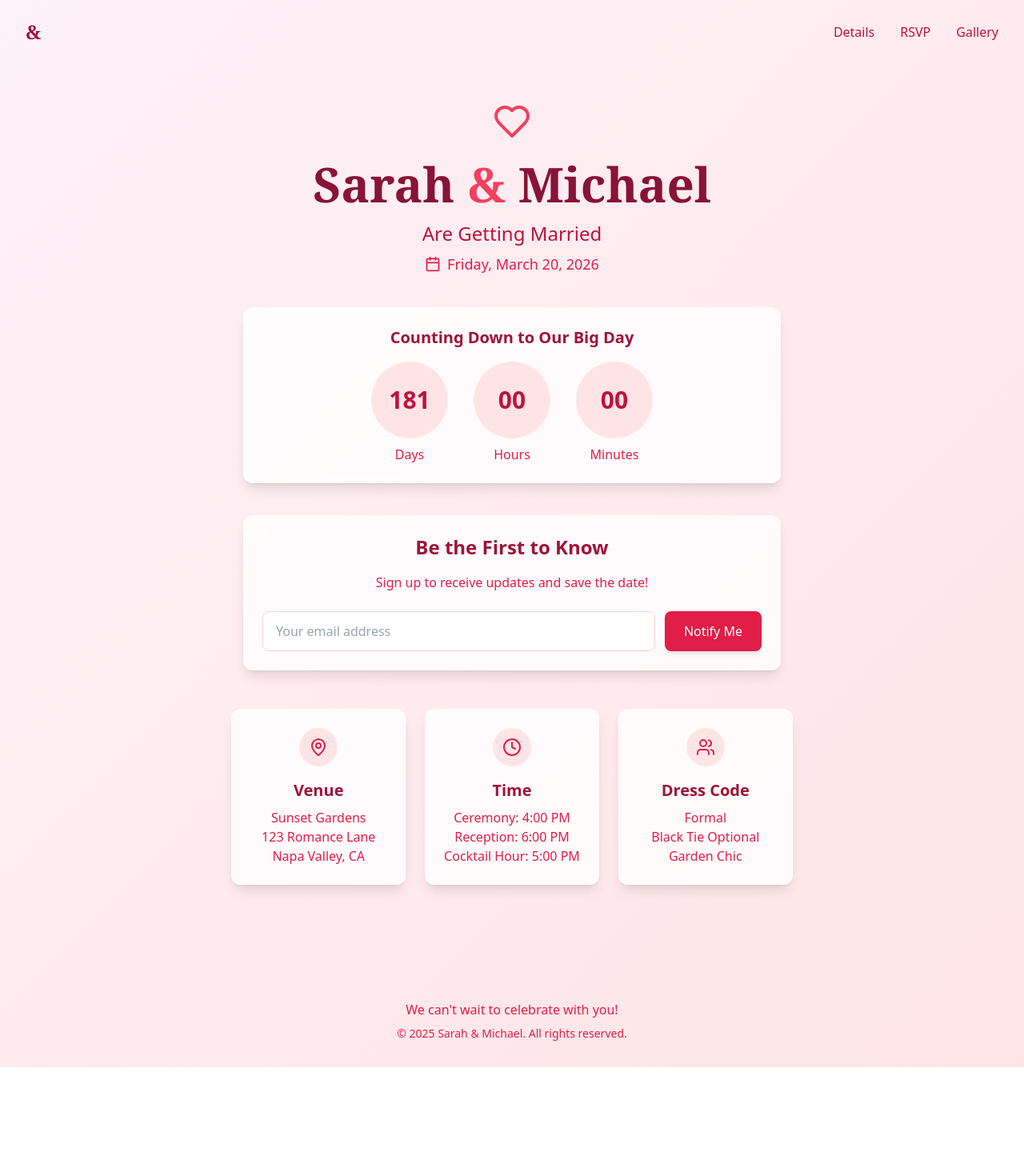
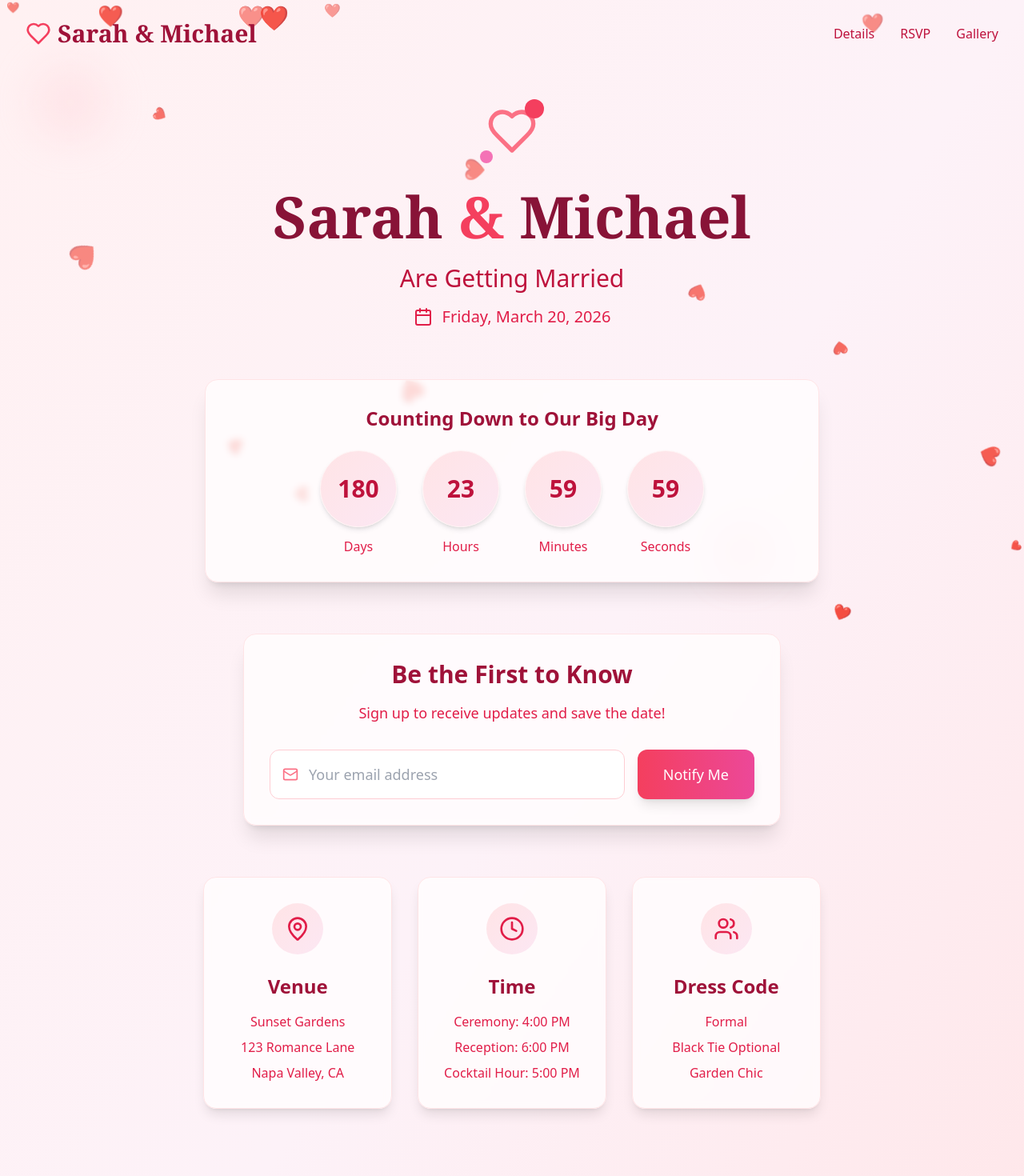
Before and after one commit to jrahme10/wedding-project, a React (Vite) app: page / in a window 1280 px wide. Shown: the top 1470 px of the page at 80% size. Before the commit the page ends 1334 px from the top, so only its background shows below. Built offline with nearby package versions, Linux system fonts and the light colour scheme.

Commit message:
[dyad] Enhancing wedding landing page with animations and improved design - wrote 3 file(s), added framer-motion package(s)

```diff
--- a/package.json
+++ b/package.json
@@ -45,6 +45,7 @@
     "cmdk": "^1.0.0",
     "date-fns": "^3.6.0",
     "embla-carousel-react": "^8.3.0",
+    "framer-motion": "^12.23.16",
     "input-otp": "^1.2.4",
     "lucide-react": "^0.462.0",
     "next-themes": "^0.3.0",
--- a/src/pages/Index.tsx
+++ b/src/pages/Index.tsx
@@ -1,9 +1,16 @@
-import { useState } from 'react';
-import { Mail, Calendar, Heart, Users, MapPin, Clock } from 'lucide-react';
+import { useState, useEffect } from 'react';
+import { Mail, Calendar, Heart, Users, MapPin, Clock, Camera } from 'lucide-react';
+import { motion } from 'framer-motion';
 
 const Index = () => {
   const [email, setEmail] = useState('');
   const [isSubmitted, setIsSubmitted] = useState(false);
+  const [timeLeft, setTimeLeft] = useState({
+    days: 0,
+    hours: 0,
+    minutes: 0,
+    seconds: 0
+  });
 
   const handleSubmit = (e: React.FormEvent) => {
     e.preventDefault();
@@ -21,46 +28,132 @@ const Index = () => {
   const weddingDate = new Date();
   weddingDate.setMonth(weddingDate.getMonth() + 6);
 
-  // Calculate days until wedding
-  const daysUntilWedding = Math.ceil(
-    (weddingDate.getTime() - new Date().getTime()) / (1000 * 3600 * 24)
-  );
+  // Calculate time until wedding
+  useEffect(() => {
+    const timer = setInterval(() => {
+      const now = new Date().getTime();
+      const distance = weddingDate.getTime() - now;
+
+      const days = Math.floor(distance / (1000 * 60 * 60 * 24));
+      const hours = Math.floor((distance % (1000 * 60 * 60 * 24)) / (1000 * 60 * 60));
+      const minutes = Math.floor((distance % (1000 * 60 * 60)) / (1000 * 60));
+      const seconds = Math.floor((distance % (1000 * 60)) / 1000);
+
+      setTimeLeft({ days, hours, minutes, seconds });
+    }, 1000);
+
+    return () => clearInterval(timer);
+  }, [weddingDate]);
+
+  // Floating hearts animation
+  useEffect(() => {
+    const createHeart = () => {
+      const heart = document.createElement('div');
+      heart.innerHTML = '❤';
+      heart.className = 'floating-heart';
+      heart.style.left = Math.random() * 100 + 'vw';
+      heart.style.animationDuration = Math.random() * 3 + 2 + 's';
+      heart.style.opacity = Math.random() * 0.5 + 0.5 + '';
+      heart.style.fontSize = Math.random() * 20 + 10 + 'px';
+
+      document.body.appendChild(heart);
+
+      setTimeout(() => {
+        heart.remove();
+      }, 5000);
+    };
+
+    const heartInterval = setInterval(createHeart, 300);
+
+    return () => clearInterval(heartInterval);
+  }, []);
 
   return (
-    <div className="min-h-screen bg-gradient-to-br from-pink-50 to-rose-100 flex flex-col">
+    <div className="min-h-screen bg-gradient-to-br from-rose-50 via-pink-50 to-rose-100 flex flex-col relative overflow-hidden">
+      {/* Floating hearts */}
+      <style>{`
+        .floating-heart {
+          position: absolute;
+          top: 100%;
+          animation: floatUp linear forwards;
+          z-index: 0;
+        }
+        @keyframes floatUp {
+          to {
+            transform: translateY(-100vh) rotate(360deg);
+          }
+        }
+      `}</style>
+
+      {/* Decorative elements */}
+      <div className="absolute top-20 left-10 w-24 h-24 rounded-full bg-rose-200/30 blur-xl"></div>
+      <div className="absolute bottom-20 right-10 w-32 h-32 rounded-full bg-pink-200/30 blur-xl"></div>
+      <div className="absolute top-1/3 right-1/4 w-16 h-16 rounded-full bg-rose-300/20 blur-xl"></div>
+
       {/* Header */}
-      <header className="py-6 px-4 sm:px-6 lg:px-8">
+      <header className="py-6 px-4 sm:px-6 lg:px-8 relative z-10">
         <div className="flex justify-between items-center">
-          <div className="text-2xl font-serif font-bold text-rose-800">
-            &</div>
+          <motion.div
+            initial={{ opacity: 0, y: -20 }}
+            animate={{ opacity: 1, y: 0 }}
+            transition={{ duration: 0.5 }}
+            className="text-3xl font-serif font-bold text-rose-800 flex items-center"
+          >
+            <Heart className="w-8 h-8 mr-2 text-rose-500" />
+            Sarah & Michael
+          </motion.div>
           <nav className="hidden md:block">
             <ul className="flex space-x-8">
-              <li><a href="#details" className="text-rose-700 hover:text-rose-900 transition-colors">Details</a></li>
-              <li><a href="#rsvp" className="text-rose-700 hover:text-rose-900 transition-colors">RSVP</a></li>
-              <li><a href="#gallery" className="text-rose-700 hover:text-rose-900 transition-colors">Gallery</a></li>
+              <li><a href="#details" className="text-rose-700 hover:text-rose-900 transition-colors font-medium">Details</a></li>
+              <li><a href="#rsvp" className="text-rose-700 hover:text-rose-900 transition-colors font-medium">RSVP</a></li>
+              <li><a href="#gallery" className="text-rose-700 hover:text-rose-900 transition-colors font-medium">Gallery</a></li>
             </ul>
           </nav>
         </div>
       </header>
 
       {/* Hero Section */}
-      <main className="flex-grow flex flex-col items-center justify-center px-4 py-12 text-center">
+      <main className="flex-grow flex flex-col items-center justify-center px-4 py-12 text-center relative z-10">
         <div className="max-w-4xl">
-          <div className="mb-6">
-            <Heart className="w-12 h-12 text-rose-500 mx-auto" />
-          </div>
+          <motion.div
+            initial={{ opacity: 0, y: 20 }}
+            animate={{ opacity: 1, y: 0 }}
+            transition={{ duration: 0.7 }}
+            className="mb-8"
+          >
+            <div className="relative inline-block">
+              <Heart className="w-16 h-16 text-rose-400 mx-auto" />
+              <div className="absolute -top-2 -right-2 w-6 h-6 bg-rose-500 rounded-full"></div>
+              <div className="absolute -bottom-2 -left-2 w-4 h-4 bg-pink-400 rounded-full"></div>
+            </div>
+          </motion.div>
 
-          <h1 className="text-4xl md:text-6xl font-serif font-bold text-rose-900 mb-4">
+          <motion.h1
+            initial={{ opacity: 0, y: 20 }}
+            animate={{ opacity: 1, y: 0 }}
+            transition={{ duration: 0.7, delay: 0.1 }}
+            className="text-5xl md:text-7xl font-serif font-bold text-rose-900 mb-6"
+          >
             Sarah <span className="text-rose-500">&</span> Michael
-          </h1>
+          </motion.h1>
 
-          <p className="text-xl md:text-2xl text-rose-700 mb-2">
+          <motion.p
+            initial={{ opacity: 0, y: 20 }}
+            animate={{ opacity: 1, y: 0 }}
+            transition={{ duration: 0.7, delay: 0.2 }}
+            className="text-2xl md:text-3xl text-rose-700 mb-4 font-light"
+          >
             Are Getting Married
-          </p>
+          </motion.p>
 
-          <div className="flex items-center justify-center space-x-2 text-rose-600 mb-10">
-            <Calendar className="w-5 h-5" />
-            <span className="text-lg font-medium">
+          <motion.div
+            initial={{ opacity: 0, y: 20 }}
+            animate={{ opacity: 1, y: 0 }}
+            transition={{ duration: 0.7, delay: 0.3 }}
+            className="flex items-center justify-center space-x-3 text-rose-600 mb-16"
+          >
+            <Calendar className="w-6 h-6" />
+            <span className="text-xl font-medium">
               {weddingDate.toLocaleDateString('en-US', {
                 weekday: 'long',
                 year: 'numeric',
@@ -68,102 +161,147 @@ const Index = () => {
                 day: 'numeric'
               })}
             </span>
-          </div>
+          </motion.div>
 
           {/* Countdown */}
-          <div className="bg-white/80 backdrop-blur-sm rounded-xl p-6 mb-10 shadow-lg max-w-2xl mx-auto">
-            <h2 className="text-xl font-semibold text-rose-800 mb-4">Counting Down to Our Big Day</h2>
+          <motion.div
+            initial={{ opacity: 0, y: 30 }}
+            animate={{ opacity: 1, y: 0 }}
+            transition={{ duration: 0.7, delay: 0.4 }}
+            className="bg-white/70 backdrop-blur-sm rounded-2xl p-8 mb-16 shadow-xl max-w-3xl mx-auto border border-rose-100"
+          >
+            <h2 className="text-2xl font-semibold text-rose-800 mb-6">Counting Down to Our Big Day</h2>
             <div className="flex justify-center space-x-4 md:space-x-8">
               <div className="text-center">
-                <div className="w-20 h-20 md:w-24 md:h-24 rounded-full bg-rose-100 flex items-center justify-center mb-2">
-                  <span className="text-2xl md:text-3xl font-bold text-rose-700">{daysUntilWedding}</span>
+                <div className="w-20 h-20 md:w-24 md:h-24 rounded-full bg-gradient-to-br from-rose-100 to-pink-100 flex items-center justify-center mb-3 shadow-md border border-rose-50">
+                  <span className="text-2xl md:text-3xl font-bold text-rose-700">{timeLeft.days}</span>
                 </div>
-                <span className="text-sm md:text-base text-rose-600">Days</span>
+                <span className="text-sm md:text-base text-rose-600 font-medium">Days</span>
               </div>
               <div className="text-center">
-                <div className="w-20 h-20 md:w-24 md:h-24 rounded-full bg-rose-100 flex items-center justify-center mb-2">
-                  <span className="text-2xl md:text-3xl font-bold text-rose-700">00</span>
+                <div className="w-20 h-20 md:w-24 md:h-24 rounded-full bg-gradient-to-br from-rose-100 to-pink-100 flex items-center justify-center mb-3 shadow-md border border-rose-50">
+                  <span className="text-2xl md:text-3xl font-bold text-rose-700">{timeLeft.hours.toString().padStart(2, '0')}</span>
                 </div>
-                <span className="text-sm md:text-base text-rose-600">Hours</span>
+                <span className="text-sm md:text-base text-rose-600 font-medium">Hours</span>
               </div>
               <div className="text-center">
-                <div className="w-20 h-20 md:w-24 md:h-24 rounded-full bg-rose-100 flex items-center justify-center mb-2">
-                  <span className="text-2xl md:text-3xl font-bold text-rose-700">00</span>
+                <div className="w-20 h-20 md:w-24 md:h-24 rounded-full bg-gradient-to-br from-rose-100 to-pink-100 flex items-center justify-center mb-3 shadow-md border border-rose-50">
+                  <span className="text-2xl md:text-3xl font-bold text-rose-700">{timeLeft.minutes.toString().padStart(2, '0')}</span>
                 </div>
-                <span className="text-sm md:text-base text-rose-600">Minutes</span>
+                <span className="text-sm md:text-base text-rose-600 font-medium">Minutes</span>
+              </div>
+              <div className="text-center">
+                <div className="w-20 h-20 md:w-24 md:h-24 rounded-full bg-gradient-to-br from-rose-100 to-pink-100 flex items-center justify-center mb-3 shadow-md border border-rose-50">
+                  <span className="text-2xl md:text-3xl font-bold text-rose-700">{timeLeft.seconds.toString().padStart(2, '0')}</span>
+                </div>
+                <span className="text-sm md:text-base text-rose-600 font-medium">Seconds</span>
               </div>
             </div>
-          </div>
+          </motion.div>
 
           {/* RSVP Form */}
-          <div id="rsvp" className="bg-white/80 backdrop-blur-sm rounded-xl p-6 shadow-lg max-w-2xl mx-auto mb-12">
-            <h2 className="text-2xl font-semibold text-rose-800 mb-4">Be the First to Know</h2>
-            <p className="text-rose-600 mb-6">Sign up to receive updates and save the date!</p>
+          <motion.div
+            initial={{ opacity: 0, y: 30 }}
+            animate={{ opacity: 1, y: 0 }}
+            transition={{ duration: 0.7, delay: 0.5 }}
+            id="rsvp" className="bg-white/70 backdrop-blur-sm rounded-2xl p-8 shadow-xl max-w-2xl mx-auto mb-16 border border-rose-100"
+          >
+            <h2 className="text-3xl font-semibold text-rose-800 mb-4">Be the First to Know</h2>
+            <p className="text-rose-600 mb-8 text-lg">Sign up to receive updates and save the date!</p>
 
             {isSubmitted ? (
-              <div className="bg-green-100 border border-green-400 text-green-700 px-4 py-3 rounded mb-4">
+              <motion.div
+                initial={{ opacity: 0 }}
+                animate={{ opacity: 1 }}
+                className="bg-green-100 border border-green-400 text-green-700 px-6 py-4 rounded-xl mb-6 text-lg"
+              >
                 Thank you! We'll keep you updated.
-              </div>
+              </motion.div>
             ) : (
-              <form onSubmit={handleSubmit} className="flex flex-col sm:flex-row gap-3">
-                <div className="flex-grow">
+              <form onSubmit={handleSubmit} className="flex flex-col sm:flex-row gap-4">
+                <div className="flex-grow relative">
+                  <Mail className="absolute left-4 top-1/2 transform -translate-y-1/2 w-5 h-5 text-rose-400" />
                   <input
                     type="email"
                     value={email}
                     onChange={(e) => setEmail(e.target.value)}
                     placeholder="Your email address"
-                    className="w-full px-4 py-3 rounded-lg border border-rose-200 focus:outline-none focus:ring-2 focus:ring-rose-300 focus:border-transparent"
+                    className="w-full pl-12 pr-4 py-4 rounded-xl border border-rose-200 focus:outline-none focus:ring-2 focus:ring-rose-300 focus:border-transparent text-lg"
                     required
                   />
                 </div>
                 <button
                   type="submit"
-                  className="px-6 py-3 bg-rose-600 hover:bg-rose-700 text-white font-medium rounded-lg transition-colors shadow-md hover:shadow-lg"
+                  className="px-8 py-4 bg-gradient-to-r from-rose-500 to-pink-500 hover:from-rose-600 hover:to-pink-600 text-white font-medium rounded-xl transition-all shadow-lg hover:shadow-xl transform hover:-translate-y-0.5 duration-300 text-lg"
                 >
                   Notify Me
                 </button>
               </form>
             )}
-          </div>
+          </motion.div>
 
           {/* Wedding Details */}
-          <div id="details" className="grid grid-cols-1 md:grid-cols-3 gap-6 max-w-4xl mx-auto mb-16">
-            <div className="bg-white/80 backdrop-blur-sm rounded-xl p-6 shadow-lg">
-              <div className="w-12 h-12 bg-rose-100 rounded-full flex items-center justify-center mx-auto mb-4">
-                <MapPin className="w-6 h-6 text-rose-600" />
+          <motion.div
+            initial={{ opacity: 0, y: 30 }}
+            animate={{ opacity: 1, y: 0 }}
+            transition={{ duration: 0.7, delay: 0.6 }}
+            id="details" className="grid grid-cols-1 md:grid-cols-3 gap-8 max-w-5xl mx-auto mb-20"
+          >
+            <div className="bg-white/70 backdrop-blur-sm rounded-2xl p-8 shadow-lg border border-rose-100 hover:shadow-xl transition-shadow duration-300">
+              <div className="w-16 h-16 bg-gradient-to-br from-rose-100 to-pink-100 rounded-full flex items-center justify-center mx-auto mb-6">
+                <MapPin className="w-8 h-8 text-rose-600" />
               </div>
-              <h3 className="text-xl font-semibold text-rose-800 mb-2">Venue</h3>
-              <p className="text-rose-600">Sunset Gardens</p>
-              <p className="text-rose-600">123 Romance Lane</p>
+              <h3 className="text-2xl font-semibold text-rose-800 mb-4">Venue</h3>
+              <p className="text-rose-600 mb-2 font-medium">Sunset Gardens</p>
+              <p className="text-rose-600 mb-2">123 Romance Lane</p>
               <p className="text-rose-600">Napa Valley, CA</p>
             </div>
 
-            <div className="bg-white/80 backdrop-blur-sm rounded-xl p-6 shadow-lg">
-              <div className="w-12 h-12 bg-rose-100 rounded-full flex items-center justify-center mx-auto mb-4">
-                <Clock className="w-6 h-6 text-rose-600" />
+            <div className="bg-white/70 backdrop-blur-sm rounded-2xl p-8 shadow-lg border border-rose-100 hover:shadow-xl transition-shadow duration-300">
+              <div className="w-16 h-16 bg-gradient-to-br from-rose-100 to-pink-100 rounded-full flex items-center justify-center mx-auto mb-6">
+                <Clock className="w-8 h-8 text-rose-600" />
               </div>
-              <h3 className="text-xl font-semibold text-rose-800 mb-2">Time</h3>
-              <p className="text-rose-600">Ceremony: 4:00 PM</p>
-              <p className="text-rose-600">Reception: 6:00 PM</p>
+              <h3 className="text-2xl font-semibold text-rose-800 mb-4">Time</h3>
+              <p className="text-rose-600 mb-2 font-medium">Ceremony: 4:00 PM</p>
+              <p className="text-rose-600 mb-2">Reception: 6:00 PM</p>
               <p className="text-rose-600">Cocktail Hour: 5:00 PM</p>
             </div>
 
-            <div className="bg-white/80 backdrop-blur-sm rounded-xl p-6 shadow-lg">
-              <div className="w-12 h-12 bg-rose-100 rounded-full flex items-center justify-center mx-auto mb-4">
-                <Users className="w-6 h-6 text-rose-600" />
+            <div className="bg-white/70 backdrop-blur-sm rounded-2xl p-8 shadow-lg border border-rose-100 hover:shadow-xl transition-shadow duration-300">
+              <div className="w-16 h-16 bg-gradient-to-br from-rose-100 to-pink-100 rounded-full flex items-center justify-center mx-auto mb-6">
+                <Users className="w-8 h-8 text-rose-600" />
               </div>
-              <h3 className="text-xl font-semibold text-rose-800 mb-2">Dress Code</h3>
-              <p className="text-rose-600">Formal</p>
-              <p className="text-rose-600">Black Tie Optional</p>
+              <h3 className="text-2xl font-semibold text-rose-800 mb-4">Dress Code</h3>
+              <p className="text-rose-600 mb-2 font-medium">Formal</p>
+              <p className="text-rose-600 mb-2">Black Tie Optional</p>
               <p className="text-rose-600">Garden Chic</p>
             </div>
-          </div>
+          </motion.div>
+
+          {/* Gallery Preview */}
+          <motion.div
+            initial={{ opacity: 0, y: 30 }}
+            animate={{ opacity: 1, y: 0 }}
+            transition={{ duration: 0.7, delay: 0.7 }}
+            id="gallery" className="max-w-4xl mx-auto mb-16"
+          >
+            <h2 className="text-3xl font-semibold text-rose-800 mb-8">Our Love Story</h2>
+            <div className="grid grid-cols-2 md:grid-cols-4 gap-4">
+              {[1, 2, 3, 4].map((item) => (
+                <div key={item} className="aspect-square bg-gradient-to-br from-rose-200 to-pink-200 rounded-2xl overflow-hidden shadow-md hover:shadow-xl transition-shadow duration-300">
+                  <div className="w-full h-full bg-gray-200 border-2 border-dashed rounded-xl flex items-center justify-center text-rose-300">
+                    <Camera className="w-8 h-8" />
+                  </div>
+                </div>
+              ))}
+            </div>
+          </motion.div>
         </div>
       </main>
 
       {/* Footer */}
-      <footer className="py-8 text-center text-rose-600">
-        <p className="mb-2">We can't wait to celebrate with you!</p>
+      <footer className="py-10 text-center text-rose-600 relative z-10">
+        <p className="mb-4 text-lg">We can't wait to celebrate with you!</p>
         <p className="text-sm">© {new Date().getFullYear()} Sarah & Michael. All rights reserved.</p>
       </footer>
     </div>
```
Also changed, not shown: 1 other file (tests, documents, lock files or other folders).
